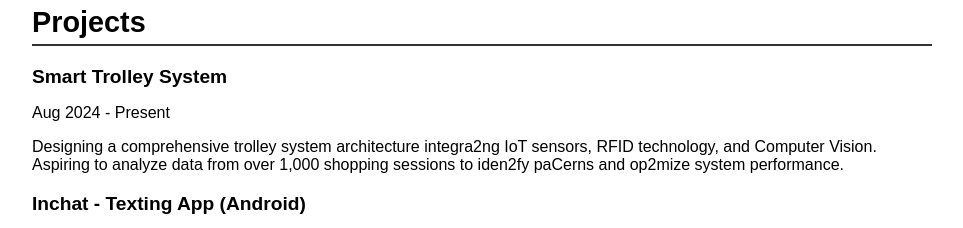
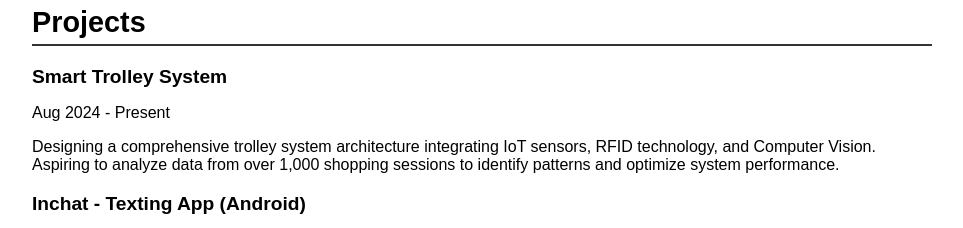
Before and after one commit to vbhk997/portfolio, a React (Create React App) app: page /resume in a window 1280 px wide. Shown: the part 780-1008 px from the top of the page, without its empty margins (158-1121 px from the left). Built offline with nearby package versions, Linux system fonts and the light colour scheme.

Commit message:
Update resume.js

```diff
--- a/src/pages/resume.js
+++ b/src/pages/resume.js
@@ -37,7 +37,7 @@ const resumeData = {
     {
       project: 'Smart Trolley System',
       timeWorked: 'Aug 2024 - Present',
-      description: 'Designing a comprehensive trolley system architecture integra2ng IoT sensors, RFID technology, and Computer Vision. Aspiring to analyze data from over 1,000 shopping sessions to iden2fy paCerns and op2mize system performance.',
+      description: 'Designing a comprehensive trolley system architecture integrating IoT sensors, RFID technology, and Computer Vision. Aspiring to analyze data from over 1,000 shopping sessions to identify patterns and optimize system performance.',
     },
     {
       project: 'Inchat - Texting App (Android)',
```
